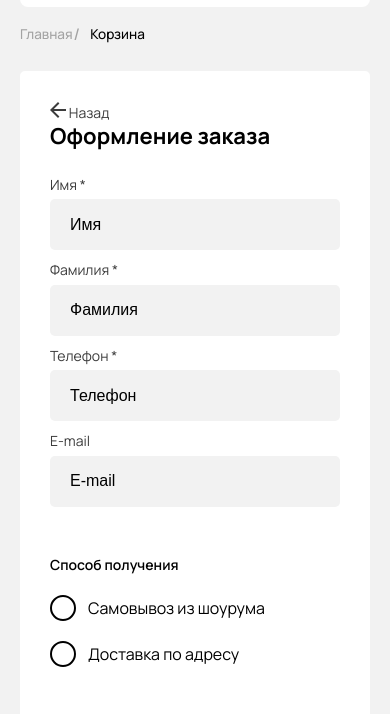
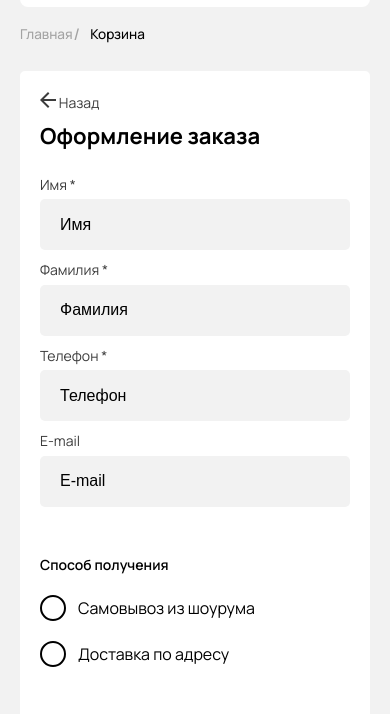
Before and after one commit to limaudiodev/Limaudio-landing, a website built with Vite: page decoration.html in a window 390 px wide. Shown: the part 58-772 px from the top of the page. Built offline with nearby package versions, Linux system fonts and the light colour scheme.

Commit message:
страница decoration мобильный дизайн

```diff
--- a/src/styles/form-basket.css
+++ b/src/styles/form-basket.css
@@ -118,6 +118,10 @@
     .basket-desc {
         padding: 30px !important;
     }
+
+    .basket-my>h3 {
+        margin-top: 10px;
+    }
 }
 
 @media (max-width: 768px) {
@@ -142,3 +146,9 @@
         width: 100%;
     }
 }
+
+@media (max-width: 425px) {
+    .basket-desc {
+        padding: 20px !important;
+    }
+}
```
